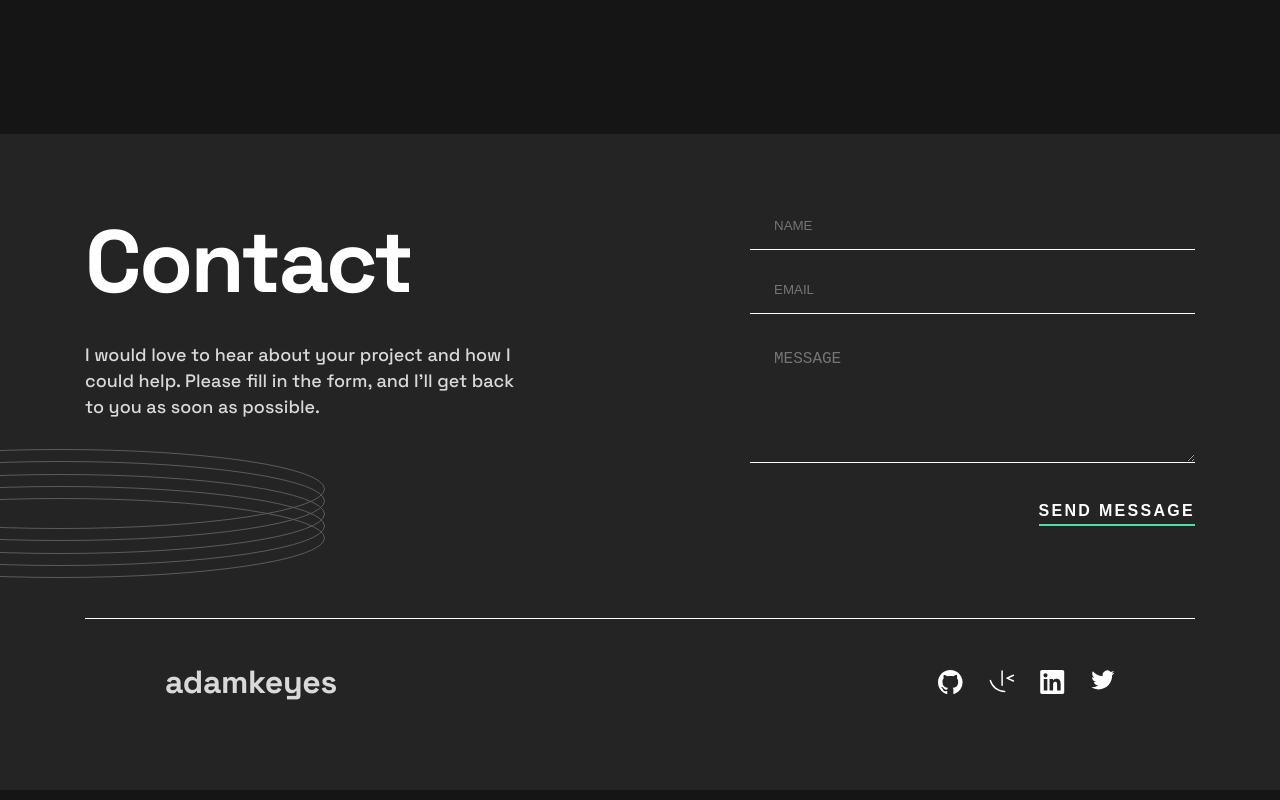
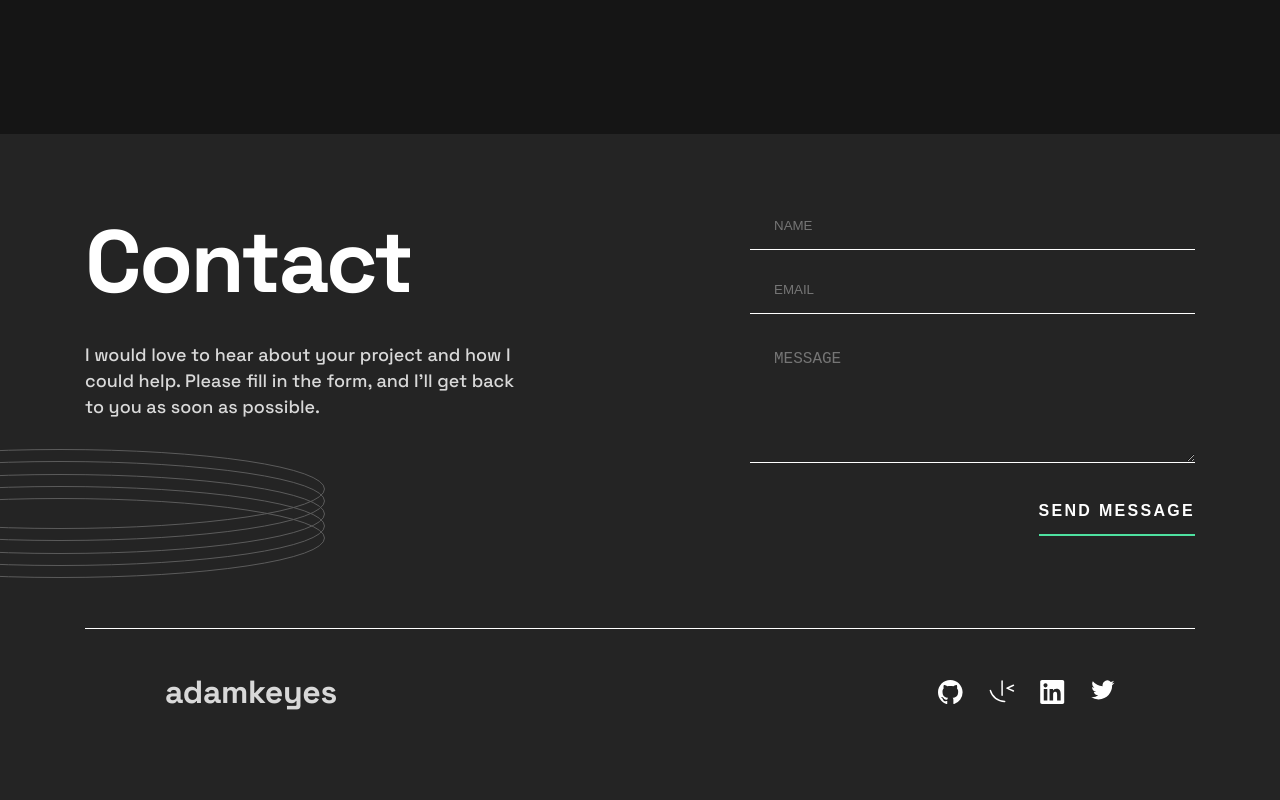
Before and after one commit to Galaxy159/Portfolio-Frontendmentor, a React (Create React App) app: page / in a window 1280 px wide. Shown: the part 3075-3875 px from the top of the page. Built offline with nearby package versions, Linux system fonts and the light colour scheme.

Commit message:
button padding

```diff
--- a/src/style/App.css
+++ b/src/style/App.css
@@ -99,6 +99,7 @@ h4 {
 }
 
 button {
+  padding-bottom: 1rem;
   font-weight: 700;
   font-size: 1.6rem;
   line-height: 2.6rem;
--- a/src/style/scss/_base.scss
+++ b/src/style/scss/_base.scss
@@ -111,6 +111,7 @@ h4 {
 }
 
 button {
+  padding-bottom: 1rem;
   font-weight: 700;
   font-size: 1.6rem;
   line-height: 2.6rem;
```
Also changed, not shown: 1 other file (tests, documents, lock files or other folders).
